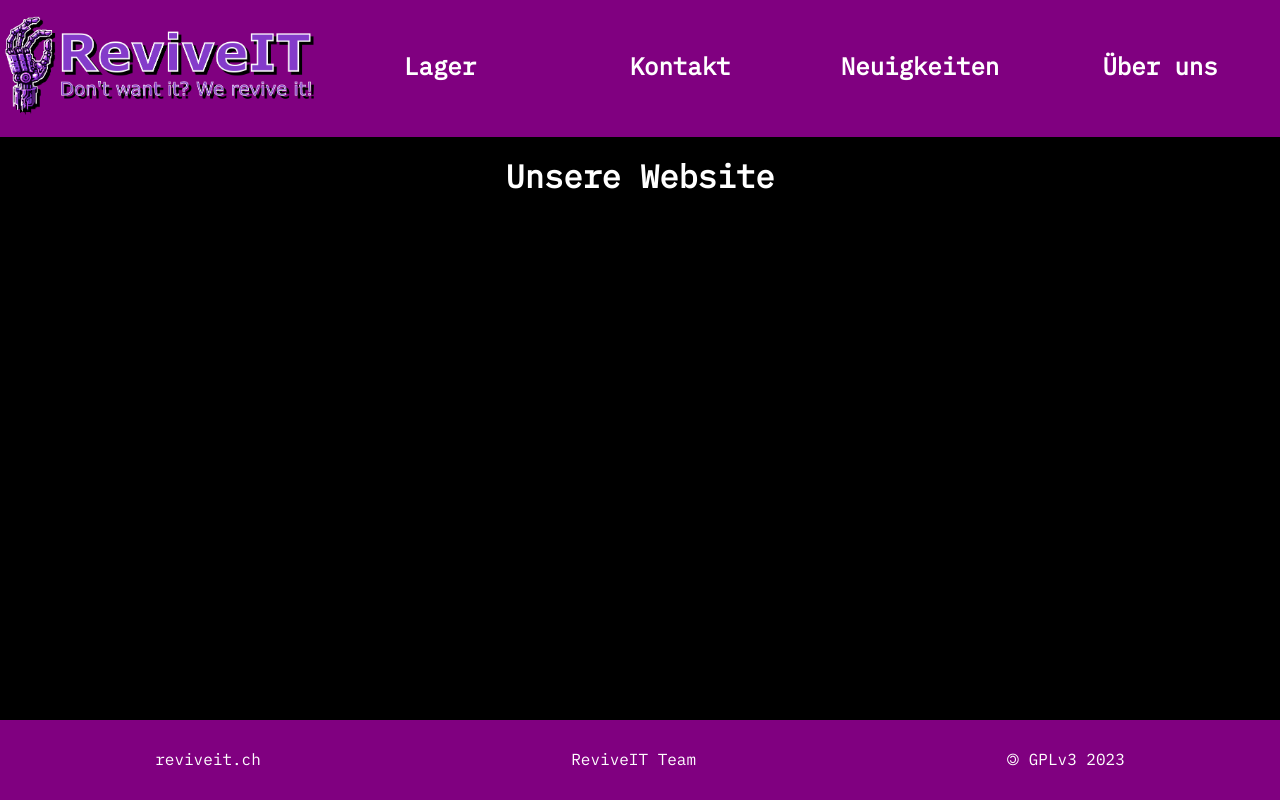
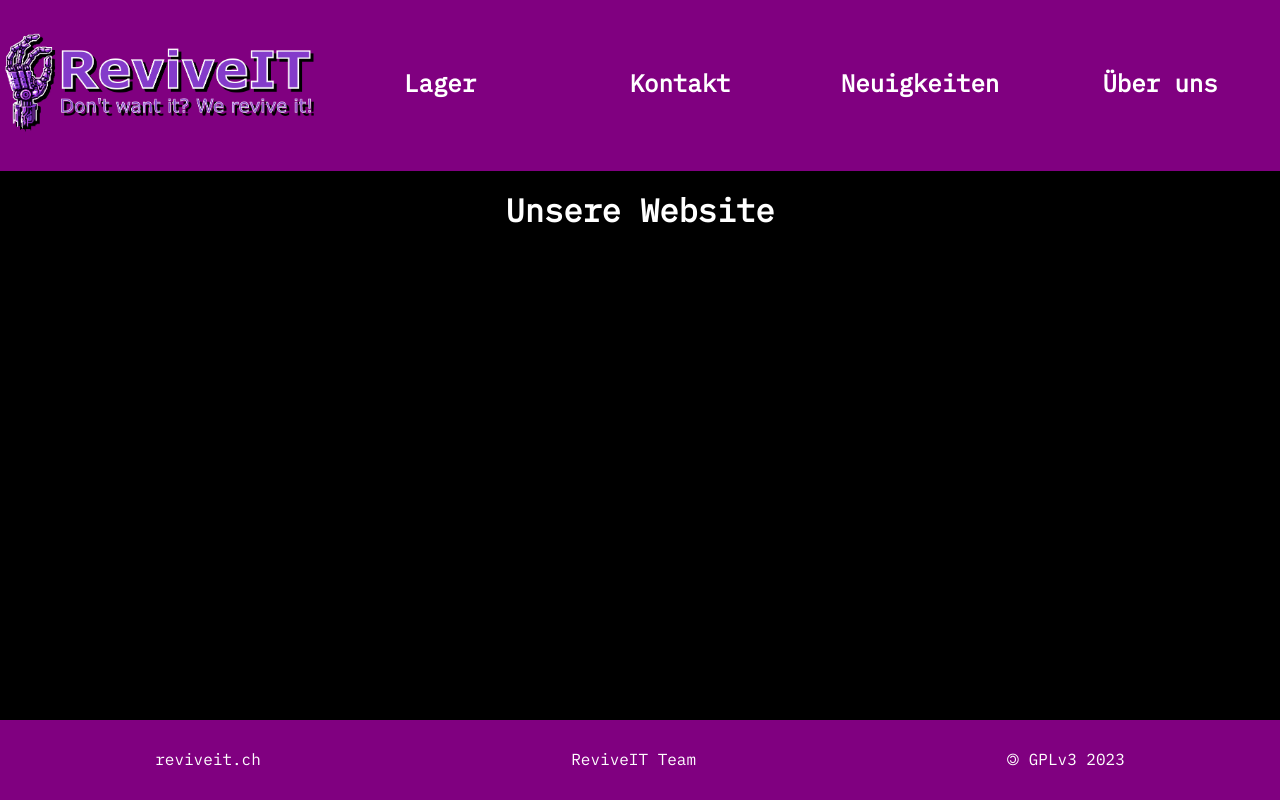
Before and after one commit to dlanaras/reviveit.ch, a SvelteKit app in the folder frontend/: page / in a window 1280 px wide. Built offline with nearby package versions, Linux system fonts and the light colour scheme.

Commit message:
navigation padding

```diff
--- a/frontend/src/components/navigation.element.svelte
+++ b/frontend/src/components/navigation.element.svelte
@@ -1,16 +1,15 @@
 <script>
-  import { page } from "$app/stores";
+	import { page } from '$app/stores';
 
-  export let path = "/";
-  export let name = "m152";
+	export let path = '/';
+	export let name = 'm152';
 </script>
 
-
-<a href={path} class={$page.url.pathname === path ? "active" : ""}>
-  {#if (path !== "/")}
+<a href={path} class={$page.url.pathname === path ? 'active' : ''}>
+	{#if path !== '/'}
 		{name}
 	{:else}
-    <img src="reviveit.logo.png" alt="ReviveIT logo" height="96px">
+		<img src="reviveit.logo.png" alt="ReviveIT logo" height="96px" />
 	{/if}
 </a>
 
@@ -33,6 +32,7 @@
 		width: 100%;
 		font-size: 1.5em;
 		font-weight: bold;
+		padding: 0.7em 0;
 	}
 
 	.active {
```
Lines whose indentation alone changed are shown as unchanged.
